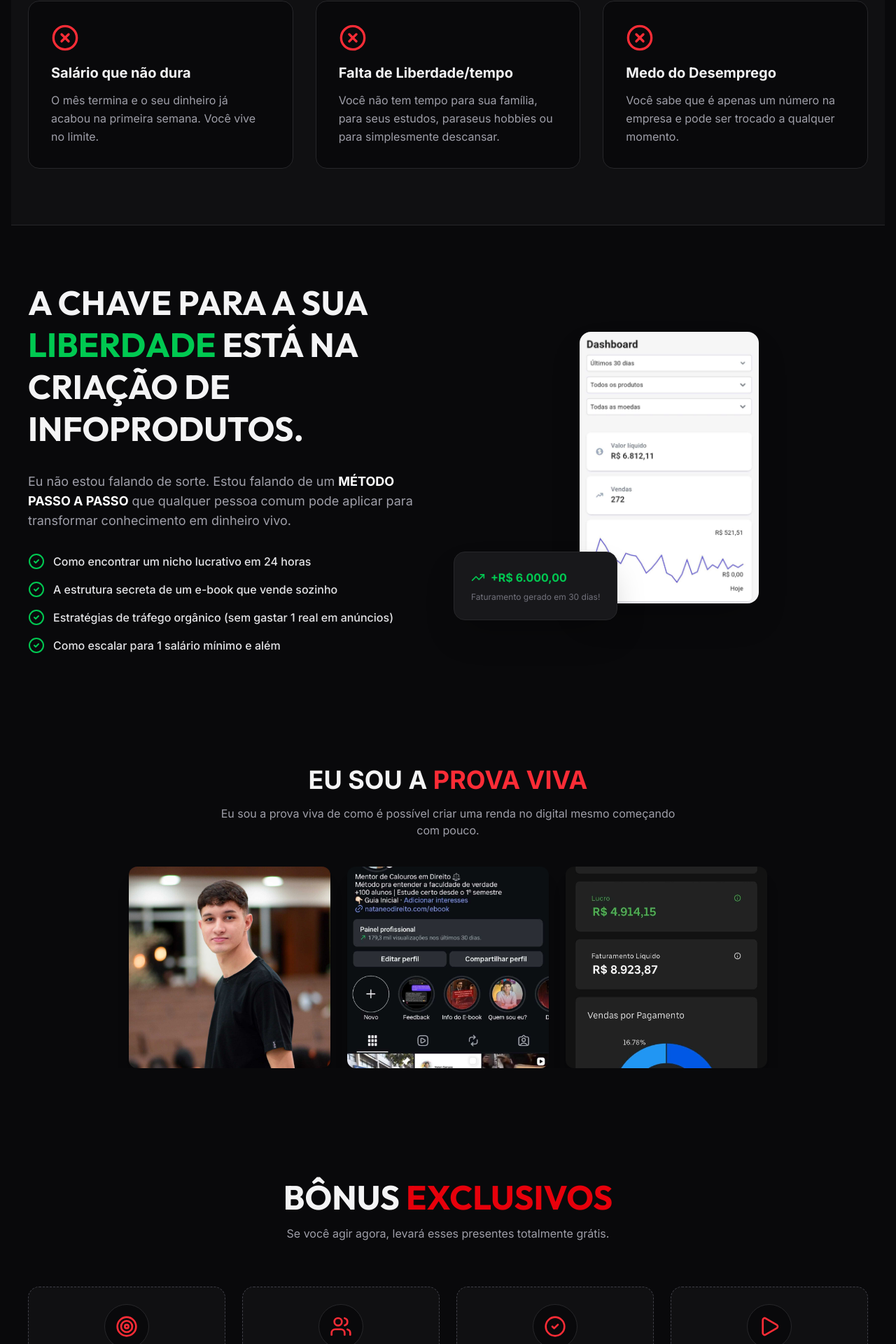
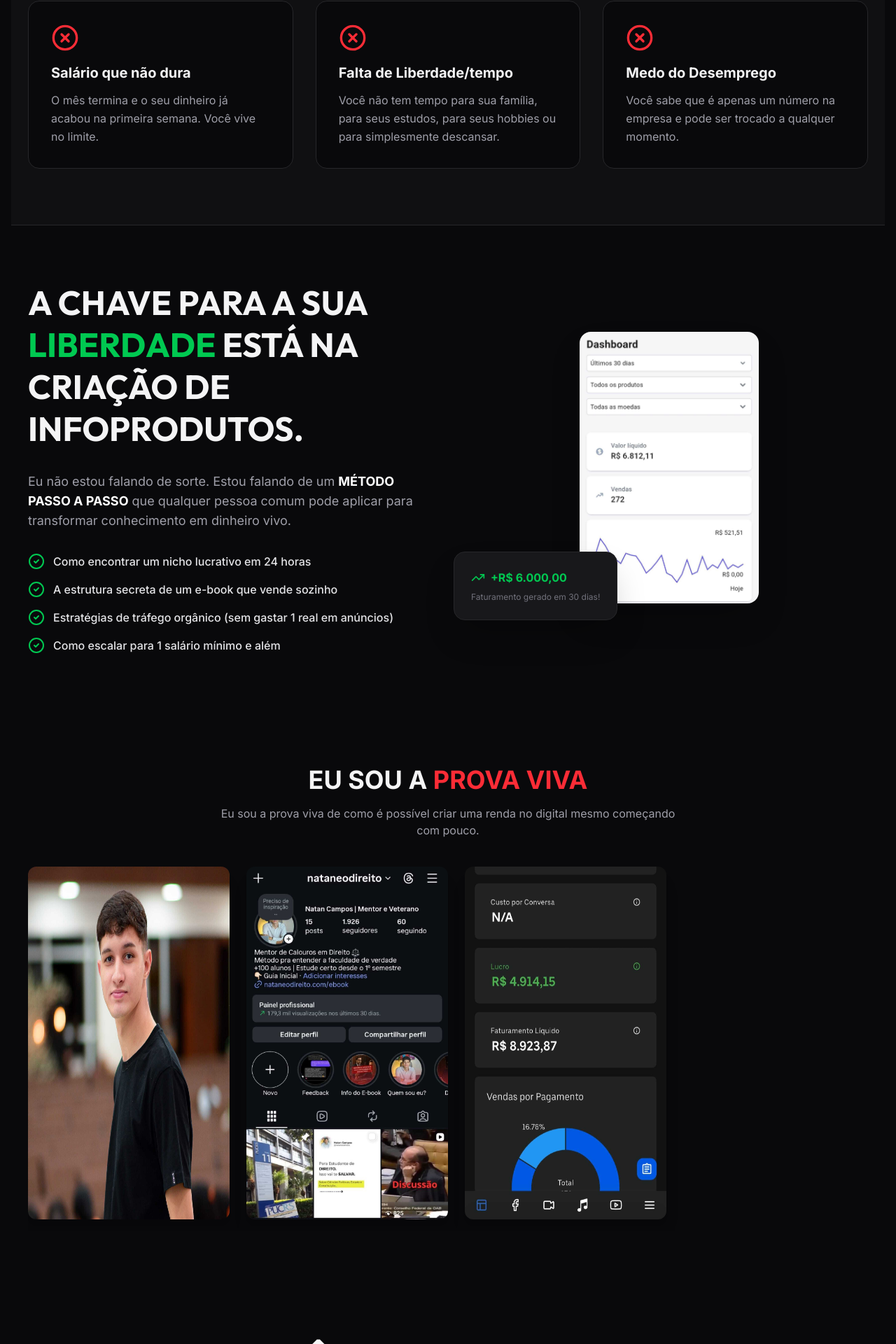
Before and after one commit to camposads-dot/teste-curso, a React (Vite) app: page / in a window 1280 px wide. Shown: the part 1300-3220 px from the top of the page at 70% size. Built offline with nearby package versions, Linux system fonts and the light colour scheme.

Commit message:
Atualizar texto e card

```diff
--- a/src/App.tsx
+++ b/src/App.tsx
@@ -138,7 +138,7 @@ export default function App() {
               {
                 icon: <XCircle className="w-10 h-10 text-red-500" />,
                 title: "Falta de Liberdade/tempo",
-                desc: "Você não tem tempo para sua família, para seus estudos, paraseus hobbies ou para simplesmente descansar."
+                desc: "Você não tem tempo para sua família, para seus estudos, para seus hobbies ou para simplesmente descansar."
               },
               {
                 icon: <XCircle className="w-10 h-10 text-red-500" />,
@@ -209,24 +209,27 @@ export default function App() {
   mesmo começando com pouco.
 </p>
 
-<div className="cards flex gap-6 justify-center mt-10 overflow-x-auto">
+<div className="cards flex gap-6 mt-10 overflow-x-auto scroll-smooth pb-4">
 
   <img
     src={provaviva}
     alt="Prova Viva"
-    className="w-72 h-72 object-cover rounded-xl shadow-xl"
+    className="w-72 h-auto rounded-xl shadow-xl flex-shrink-0"
+
   />
 
   <img
     src={fotopagina}
     alt="Resultado"
-    className="w-72 h-72 object-cover rounded-xl shadow-xl"
+    className="w-72 h-auto rounded-xl shadow-xl flex-shrink-0"
+
   />
 
   <img
     src={resultado}
     alt="Resultado"
-    className="w-72 h-72 object-cover rounded-xl shadow-xl"
+    className="w-72 h-auto rounded-xl shadow-xl flex-shrink-0"
+
   />
 
 </div>
```
